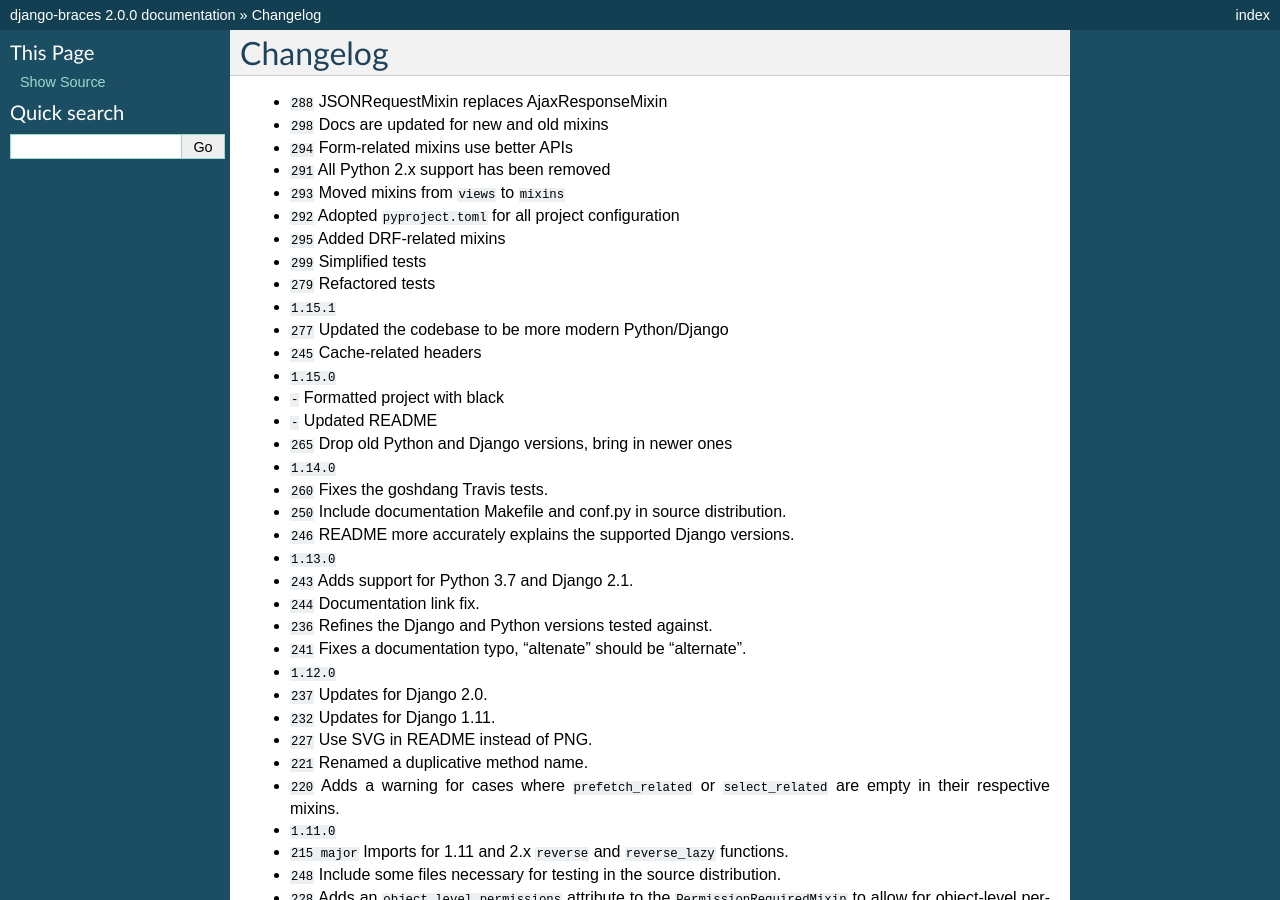
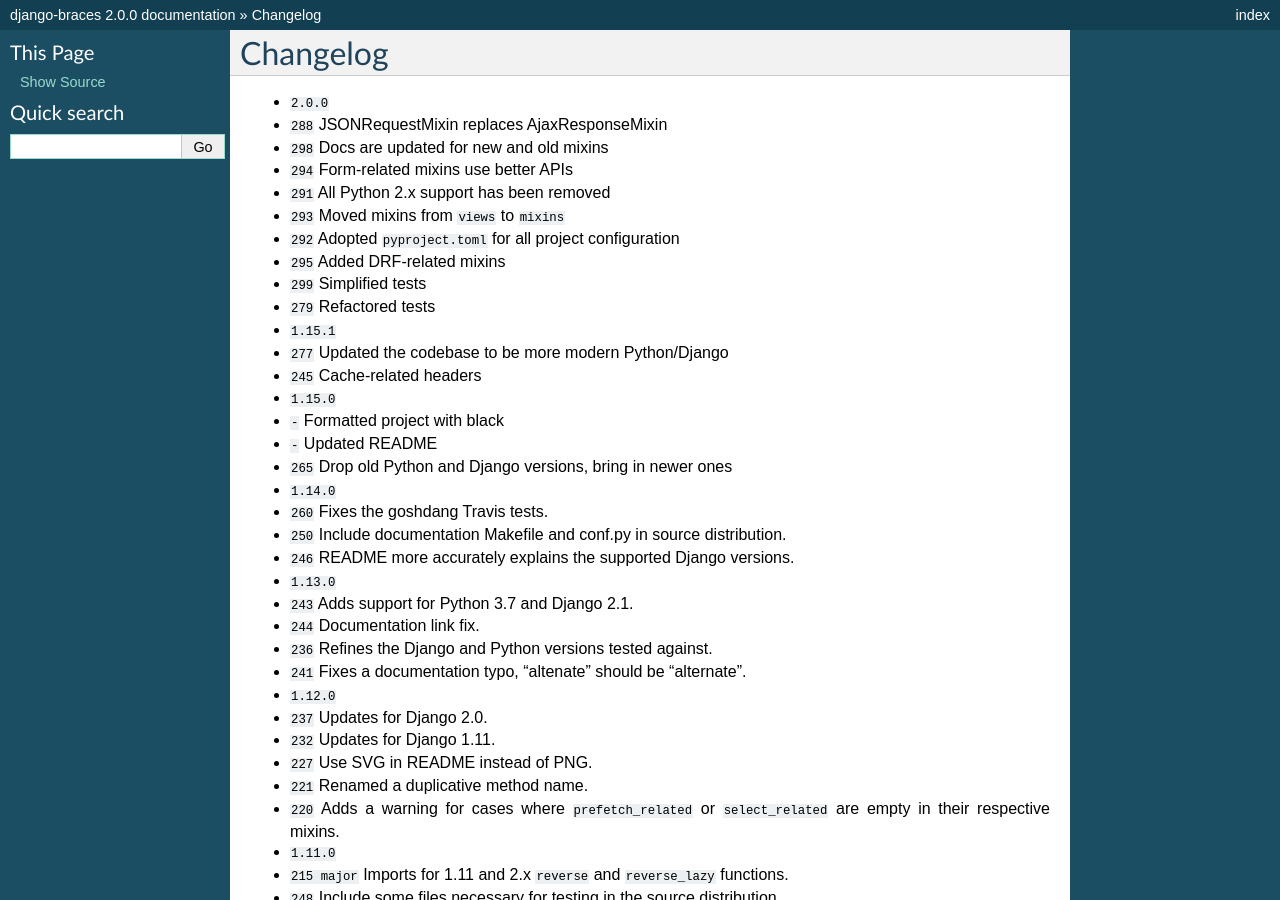
Before and after one commit to brack3t/django-braces, a Sphinx documentation site: the page built from docs/changelog.rst, in a window 1280 px wide and 900 px high. Built offline with Sphinx 7.4.7, drawn with Linux system fonts in a browser that asks for light colours; cross-references to code outside the pages are shown as plain code.

Commit message:
Updated changelog

```diff
--- a/docs/changelog.rst
+++ b/docs/changelog.rst
@@ -4,6 +4,7 @@
 Changelog
 =========
 
+* :release:`2.0.0 <DATE>`
 * :feature:`288` JSONRequestMixin replaces AjaxResponseMixin
 * :support:`298` Docs are updated for new and old mixins
 * :feature:`294` Form-related mixins use better APIs
```
